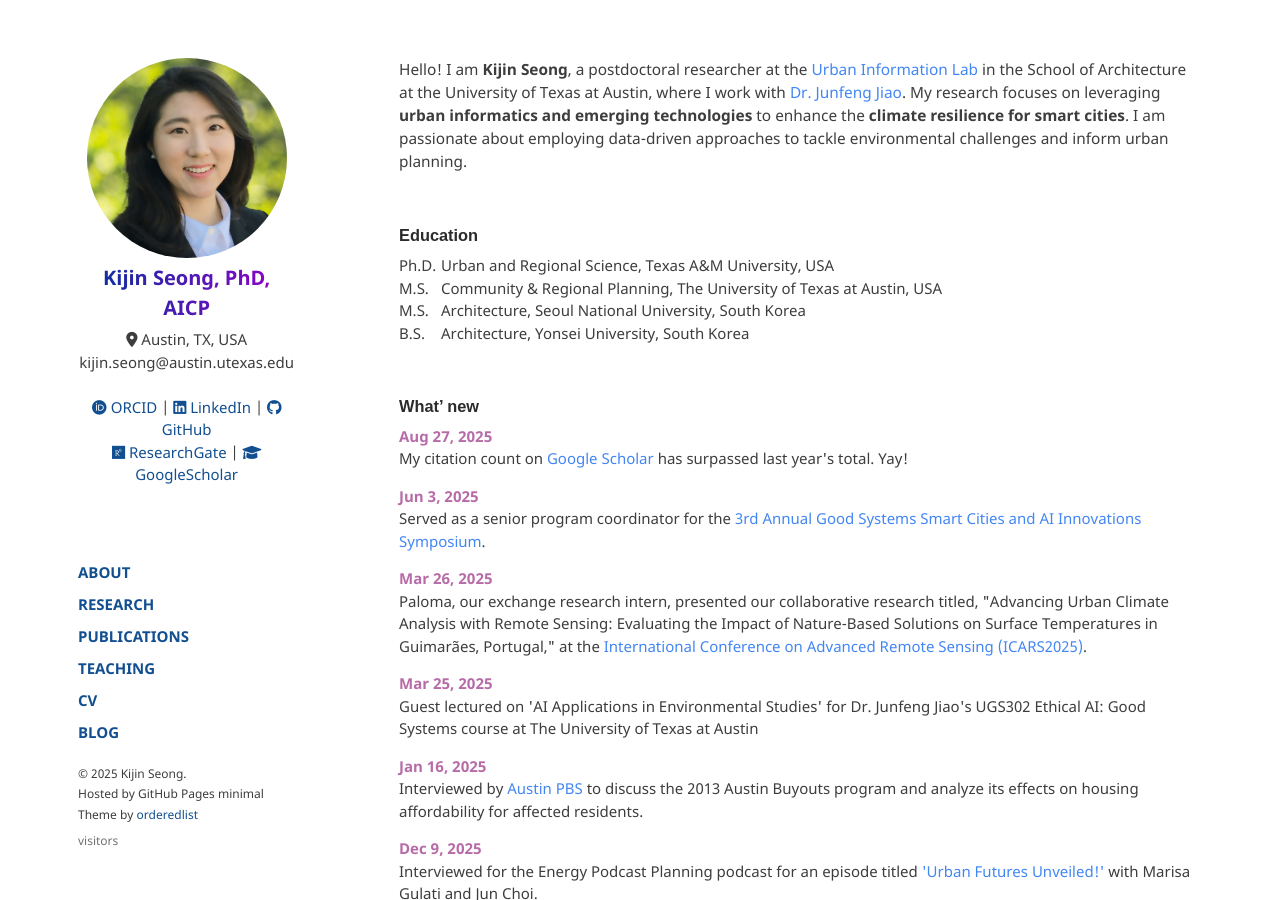
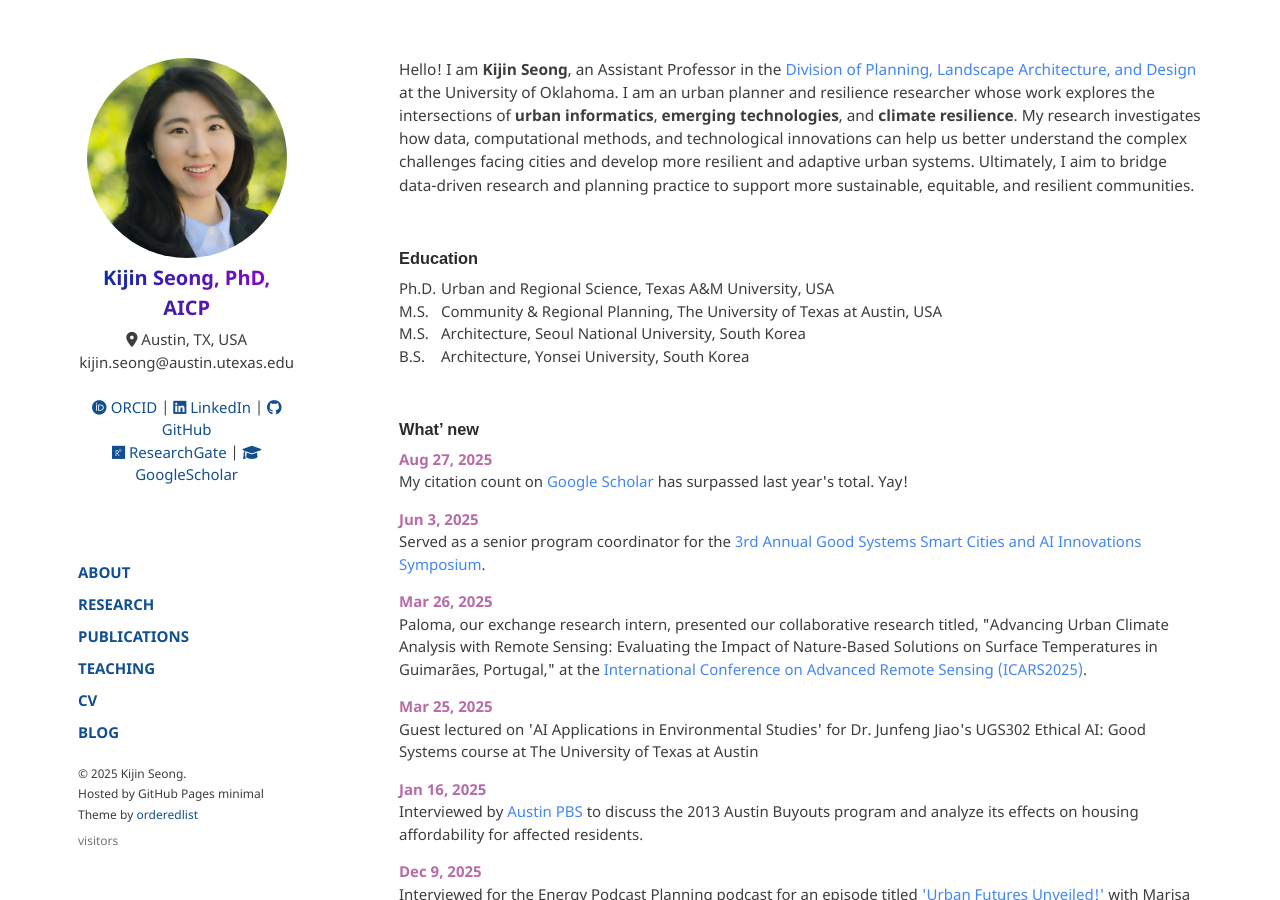
Before and after one commit to kijinseong/kijinseong.github.io, a Jekyll site: the page built from index.md, in a window 1280 px wide and 900 px high. Built offline with Jekyll 4.4.1, drawn with Linux system fonts in a browser that asks for light colours; comment, search, counter and statistics services are not loaded.

Commit message:
Changed the front-page introduction

```diff
--- a/index.md
+++ b/index.md
@@ -2,7 +2,7 @@
 layout: default
 ---
 
-<p style="font-size:110%;">Hello! I am <b>Kijin Seong</b>, a postdoctoral researcher at the <a href="https://www.urbaninfolab.com/" target="_blank">Urban Information Lab</a> in the School of Architecture at the University of Texas at Austin, where I work with <a href="https://soa.utexas.edu/faculty/junfeng-jiao/" target="_blank">Dr. Junfeng Jiao</a>. My research focuses on leveraging <b>urban informatics and emerging technologies</b> to enhance the <b>climate resilience for smart cities</b>. I am passionate about employing data-driven approaches to tackle environmental challenges and inform urban planning.</p>
+<p style="font-size:110%;">Hello! I am <b>Kijin Seong</b>, an Assistant Professor in the <a href="https://www.ou.edu/gibbs/divisions/planning-landscape-architecture-and-design" target="_blank">Division of Planning, Landscape Architecture, and Design</a> at the University of Oklahoma. I am an urban planner and resilience researcher whose work explores the intersections of <b>urban informatics</b>, <b>emerging technologies</b>, and <b>climate resilience</b>. My research investigates how data, computational methods, and technological innovations can help us better understand the complex challenges facing cities and develop more resilient and adaptive urban systems. Ultimately, I aim to bridge data-driven research and planning practice to support more sustainable, equitable, and resilient communities.</p>
 
 <br />
 
```
